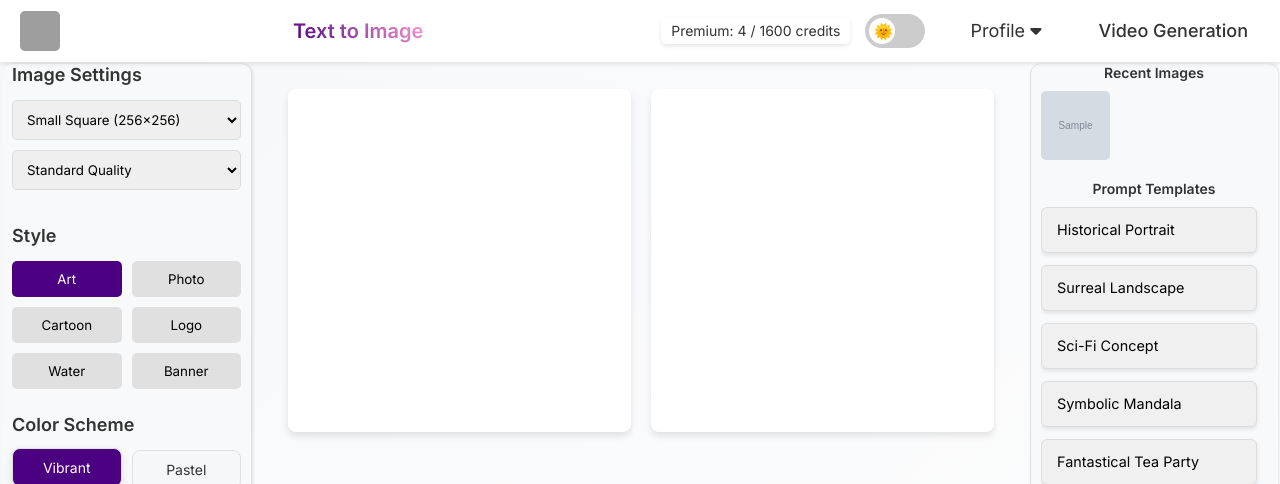
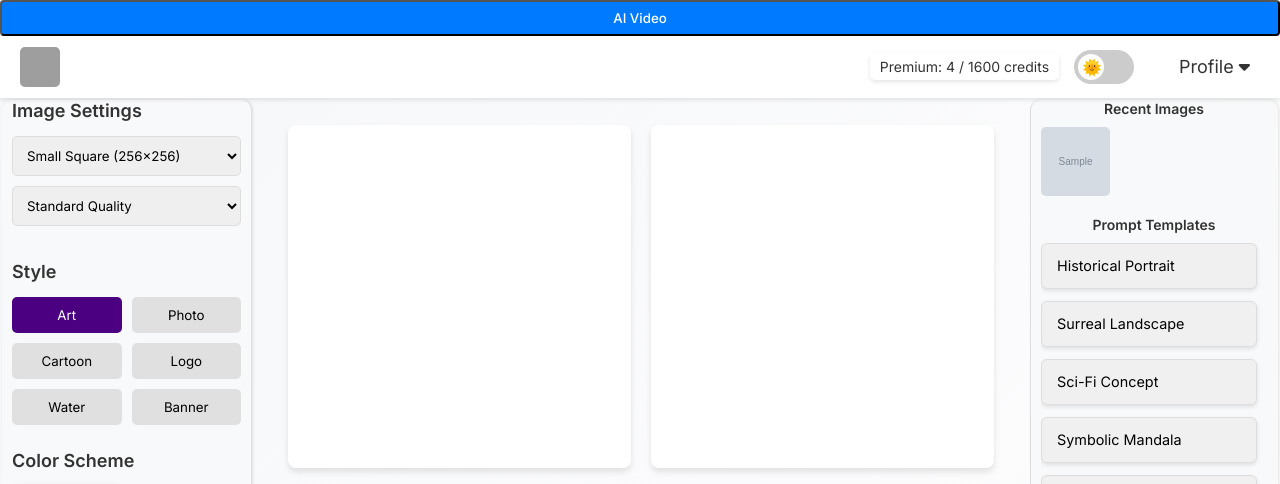
Before and after one commit to mrbrokecoder/Cartonify, a Flask app: page /dashboard in a window 1280 px wide. Shown: the top 484 px of the page. Run offline with Flask 3, Linux system fonts and the light colour scheme; a user stored in the database is signed in; grey boxes marked "Sample" are stand-in pictures; a database or web service that is not in the repository returns one stand-in record (values such as "Sample title"); parts of the project's set-up code (start-up, migrations or seed data) failed here and were passed over; some libraries are stand-ins or nearby versions; grey boxes are pictures that could not be loaded.

Commit message:
header improve

```diff
--- a/templates/index.html
+++ b/templates/index.html
@@ -12,9 +12,10 @@
             {% endfor %}
         {% endif %}
     {% endwith %}
+    <button id="videoGenerationTab" class="tab-btn">AI Video</button>
 
     <div class="header">
-        <img src="https://raw.githubusercontent.com/mrbrokecoder/ChatCat/main/ComfyUI_Generate_1_image%20(2).png" alt="" srcset="" style="height: 40px; width: 40px; border-radius: 5px;">        <div class="header-title">Text to Image</div>
+        <img src="https://raw.githubusercontent.com/mrbrokecoder/ChatCat/main/ComfyUI_Generate_1_image%20(2).png" alt="" srcset="" style="height: 40px; width: 40px; border-radius: 5px;">
         <div class="header-actions">
             <div class="credits-info">
                 {% if current_user.is_premium %}
@@ -44,7 +45,6 @@
                 </div>
             </div>
 
-            <button id="videoGenerationTab" class="tab-btn">Video Generation</button>
         </div>
     </div>
     <div class="content">
```
